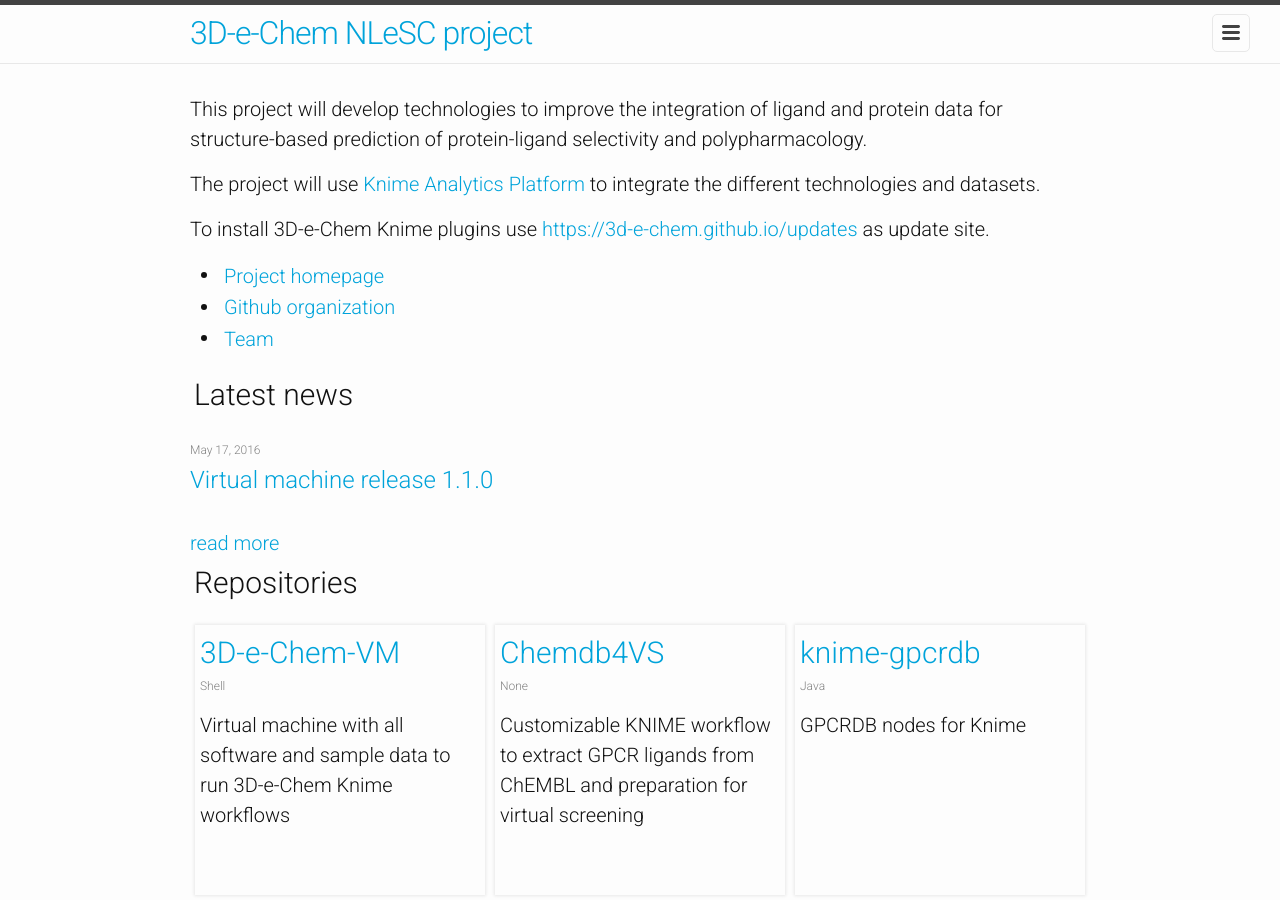
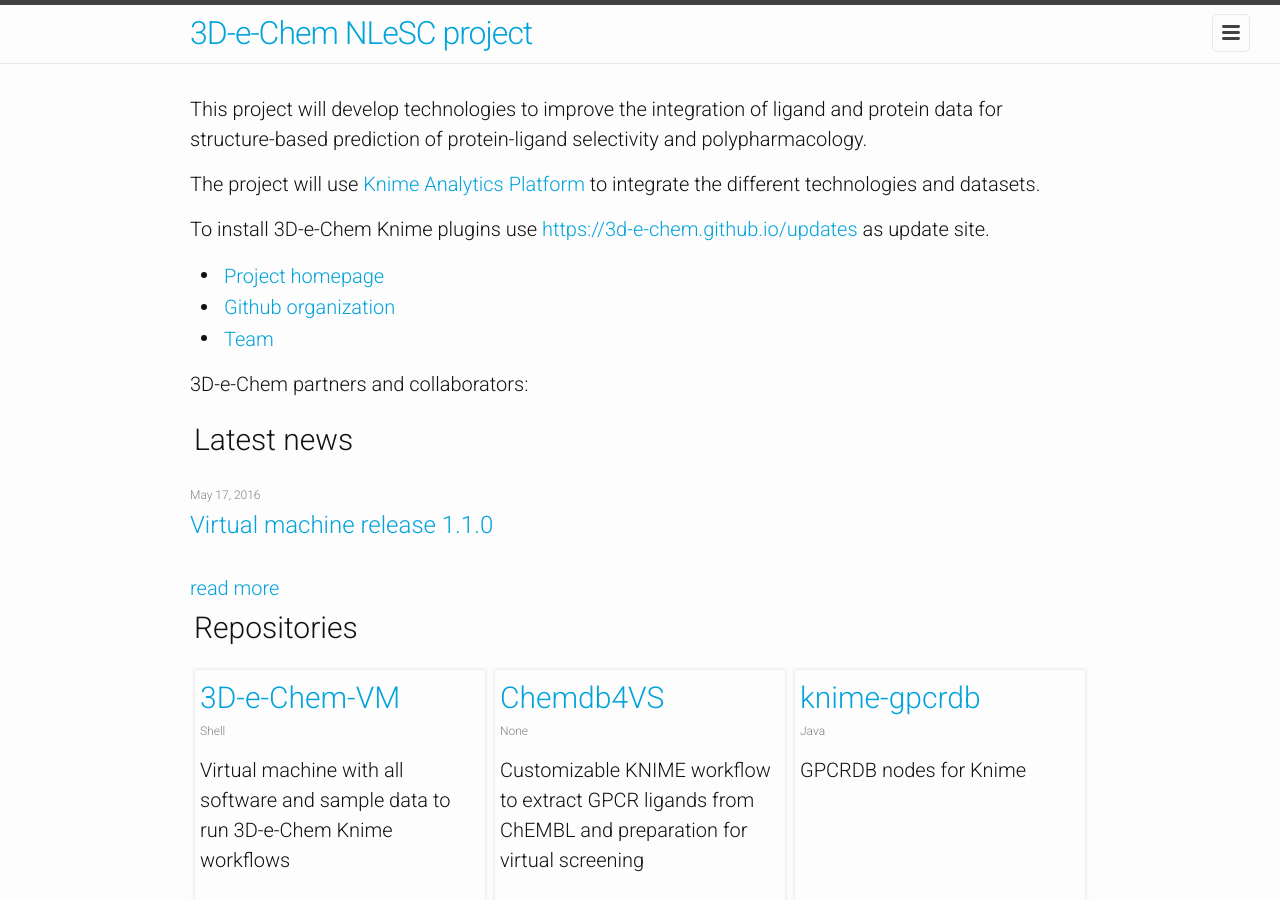
Before and after one commit to 3D-e-Chem/3D-e-Chem.github.io, a Jekyll site: the page built from index.html, in a window 1280 px wide and 900 px high. Built offline with Jekyll 4.4.1, drawn with Linux system fonts in a browser that asks for light colours; a style sheet for code colours, icons or effects is not loaded.

Commit message:
Update index.html

```diff
--- a/index.html
+++ b/index.html
@@ -16,6 +16,8 @@ layout: default
     {% endif %}
     <li><a href="{{ 'team.html' | prepend: site.baseurl }}"><span class="octicon octicon-organization"></span><span class="octitext">Team</span></a></li>
 </ul>
+
+<p>3D-e-Chem partners and collaborators:</p>
 
 {% include latestnews.html %}
 
```
